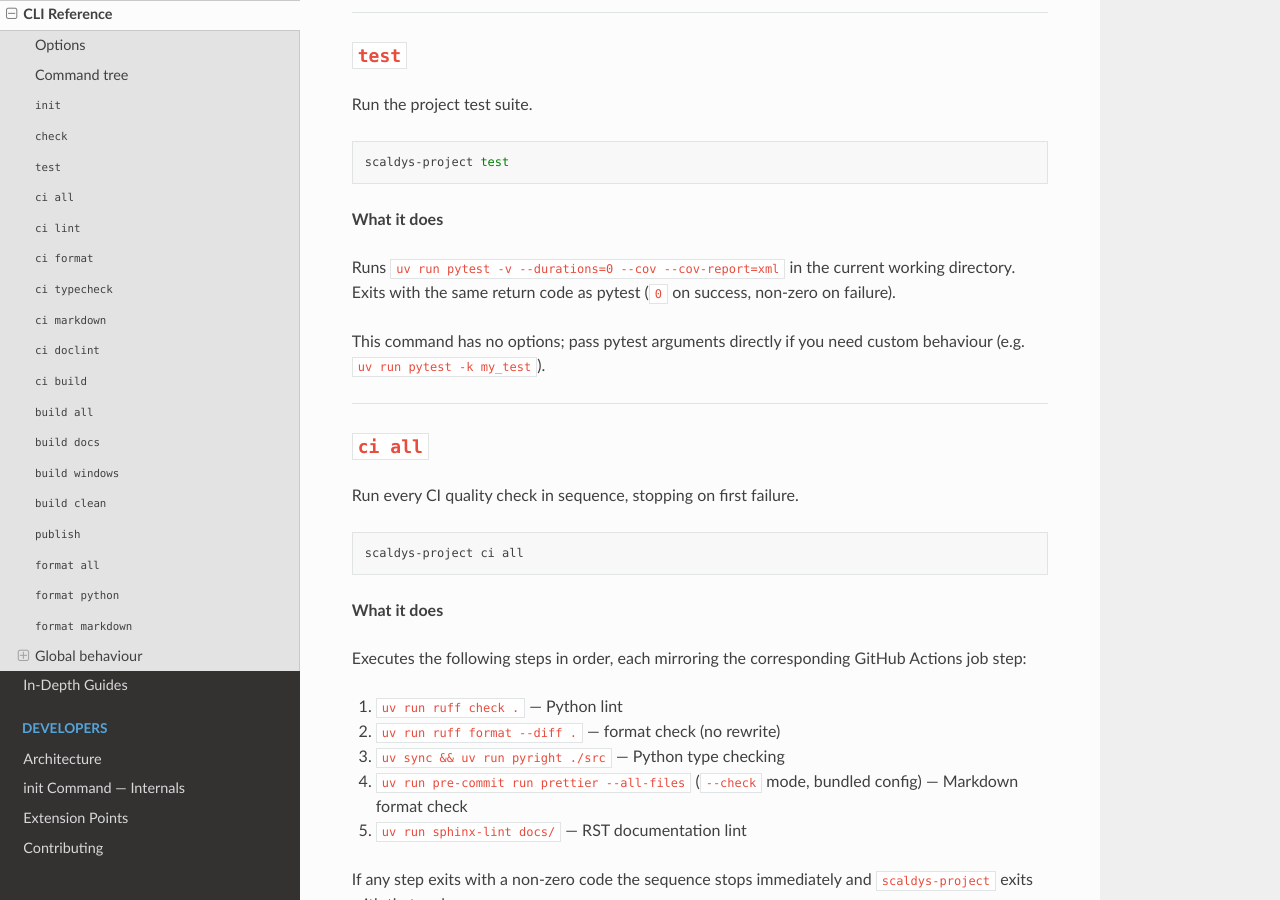
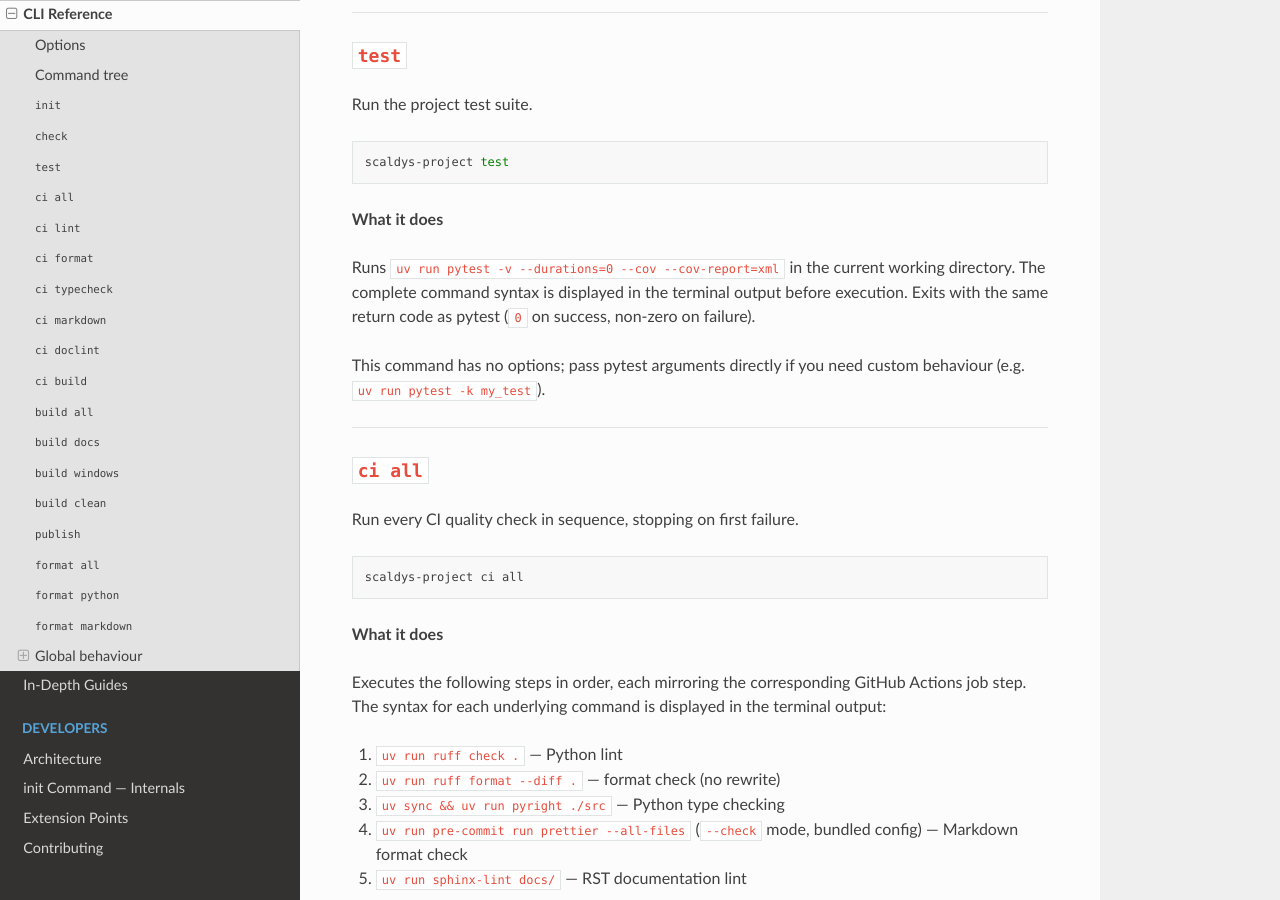
Before and after one commit to scaldys/scaldys-project, a Sphinx documentation site: the page built from docs/manual/source/users/cli_usage.rst, in a window 1280 px wide and 900 px high, scrolled down 3075 px. Built offline with Sphinx 7.4.7 and the Read the Docs theme 3.1.0, drawn with Linux system fonts in a browser that asks for light colours; some of the changed text lies outside the part shown.

Commit message:
Improve logging to display subprocess command syntax for `ci`, `format`, and `test` commands at INFO level. Update related documentation.

```diff
--- a/docs/manual/source/developers/markdown_formatting.rst
+++ b/docs/manual/source/developers/markdown_formatting.rst
@@ -184,6 +184,10 @@
      - Yes
      - ``uv run pre-commit run prettier --all-files``
 
+.. note::
+   The underlying invocation for each command is displayed in the terminal
+   output at the standard ``INFO`` level (in dim text).
+
 The intended local workflow is:
 
 1. Run ``scaldys-project ci all`` to check everything — same result as CI.
--- a/docs/manual/source/users/cli_usage.rst
+++ b/docs/manual/source/users/cli_usage.rst
@@ -179,7 +179,8 @@
 **What it does**
 
 Runs ``uv run pytest -v --durations=0 --cov --cov-report=xml`` in the current
-working directory.  Exits with the same return code as pytest (``0`` on
+working directory. The complete command syntax is displayed in the terminal
+output before execution. Exits with the same return code as pytest (``0`` on
 success, non-zero on failure).
 
 This command has no options; pass pytest arguments directly if you need custom
@@ -199,7 +200,8 @@
 **What it does**
 
 Executes the following steps in order, each mirroring the corresponding
-GitHub Actions job step:
+GitHub Actions job step. The syntax for each underlying command is displayed
+in the terminal output:
 
 1. ``uv run ruff check .`` — Python lint
 2. ``uv run ruff format --diff .`` — format check (no rewrite)
@@ -616,8 +618,11 @@
 ^^^^^^^
 
 By default, ``INFO``-level messages are shown via Rich's formatted console
-output.  Pass ``--verbose`` / ``-v`` to any command to enable ``DEBUG``-level
-output, which includes all subprocess invocations and file operation details.
+output. For ``ci``, ``format``, and ``test`` commands, this includes the
+complete syntax of the underlying subprocess command (displayed in dim text).
+Pass ``--verbose`` / ``-v`` to any command to enable ``DEBUG``-level output,
+which includes all subprocess invocations and file operation details for all
+commands (including ``build``).
 
 Exit codes
 ^^^^^^^^^^
--- a/docs/manual/source/users/quickstart.rst
+++ b/docs/manual/source/users/quickstart.rst
@@ -182,6 +182,10 @@
 
     scaldys-project build all --verbose
 
+For ``ci``, ``format``, and ``test`` commands, the core subprocess command
+syntax is already displayed at the standard ``INFO`` level (in dim text)
+without requiring the verbose flag.
+
 Next steps
 ^^^^^^^^^^
 
--- a/pyproject.toml
+++ b/pyproject.toml
@@ -1,6 +1,6 @@
 [project]
 name = "scaldys-project"
-version = "0.14.0"
+version = "0.14.20"
 authors = [
   { name="Scaldys", email="scaldys@scaldys.net" },
 ]
```
Also changed, not shown: docs/manual/source/developers/contributing.rst (+5 -2 lines), docs/manual/source/help.rst (+8 -3 lines), 4 other files.
